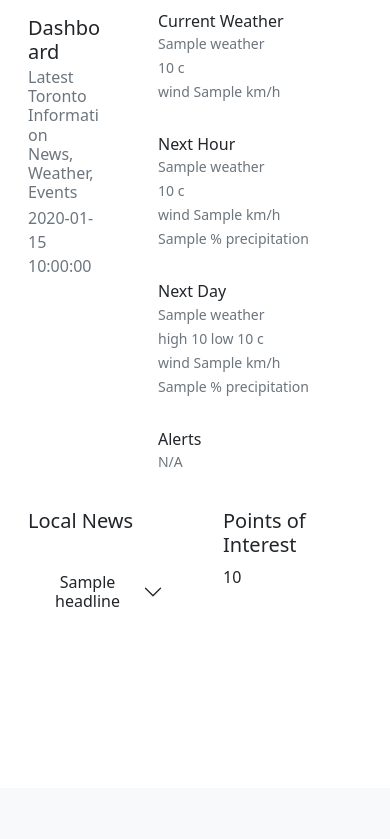
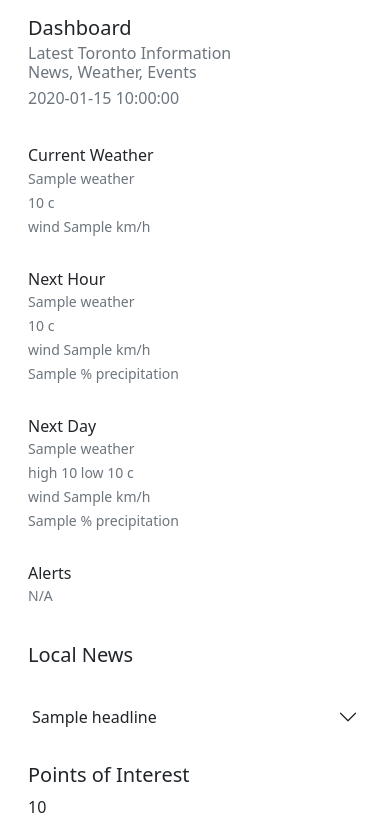
Before and after one commit to jackjyliu/project, a Flask app: template todata/templates/dashboard.html in a window 390 px wide. Shown: the part 56-895 px from the top of the page. Before the commit the page ends 663 px from the top, so only its background shows below. Run offline with Flask 2, Linux system fonts and the light colour scheme; the template is opened without the code that fills it: most values are stand-ins (such as "Sample title", 1, 10 or a date in 2020); parts of the project's set-up code (start-up, migrations or seed data) failed here and were passed over.

Commit message:
minor layout changes

```diff
--- a/todata/templates/dashboard.html
+++ b/todata/templates/dashboard.html
@@ -6,7 +6,7 @@
 
 <div class="container-xxl">
     <div class="row">
-        <div class="col-4">
+        <div class="col-sm-4">
             <div class="card border-0 mb-1">
                 <div class="card-body">
                   <h5 class="card-title">Dashboard</h5>
@@ -17,7 +17,7 @@
             </div>
         </div>
 
-        <div class="col-8">
+        <div class="col-lg-8">
             <div class="row no-gutters">
 
                 <div class="card-group">
@@ -70,7 +70,7 @@
     </div>
 
     <div class="row">
-        <div class="col-6">
+        <div class="col-lg-6">
             <div class="card border-0 mb-1">
                 <div class="card-body">
                     <h5 class="card-title">Local News</h5>
@@ -95,7 +95,7 @@
             </div>
         </div>
 
-        <div class="col-6">
+        <div class="col-lg-6">
             <div class="card border-0 mb-1">
                 <div class="card-body">
                     <h5 class="card-title">Points of Interest</h5>
```
Also changed, not shown: TODO.md (+1 -3 lines).
